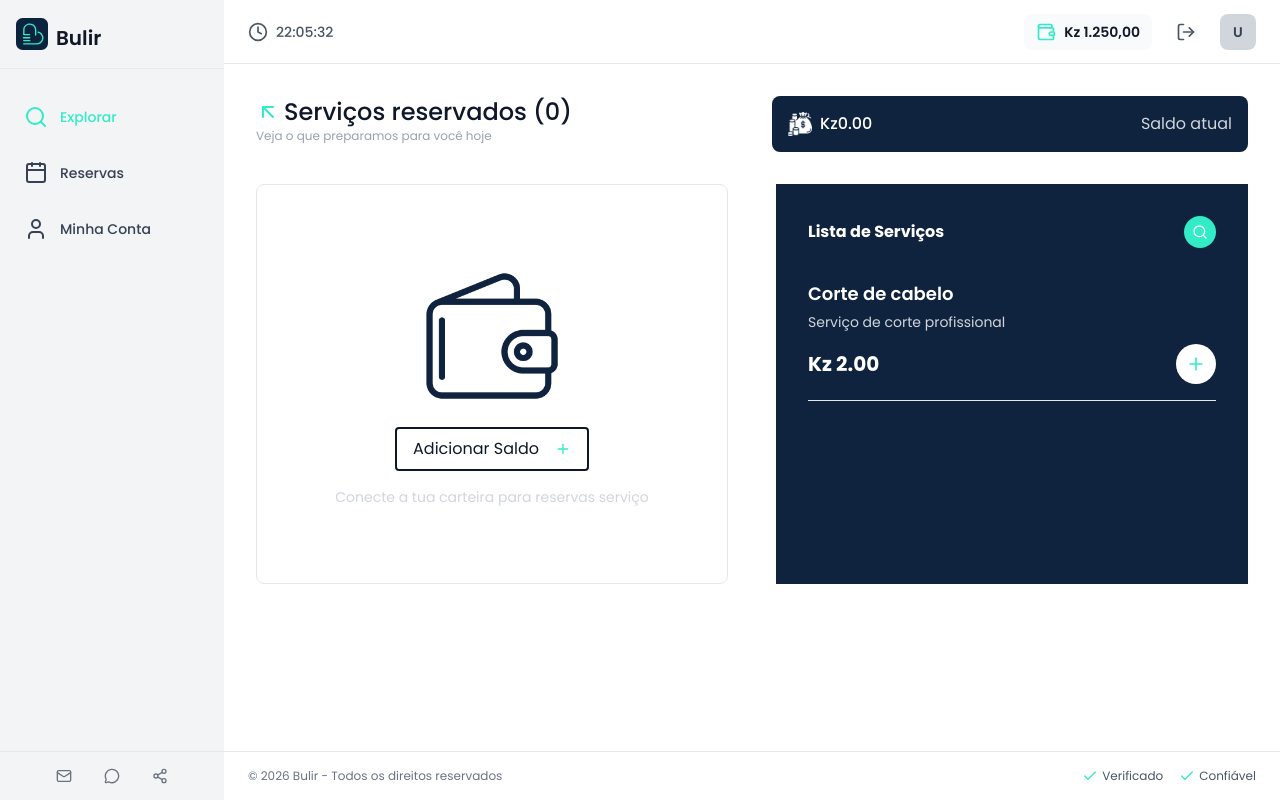
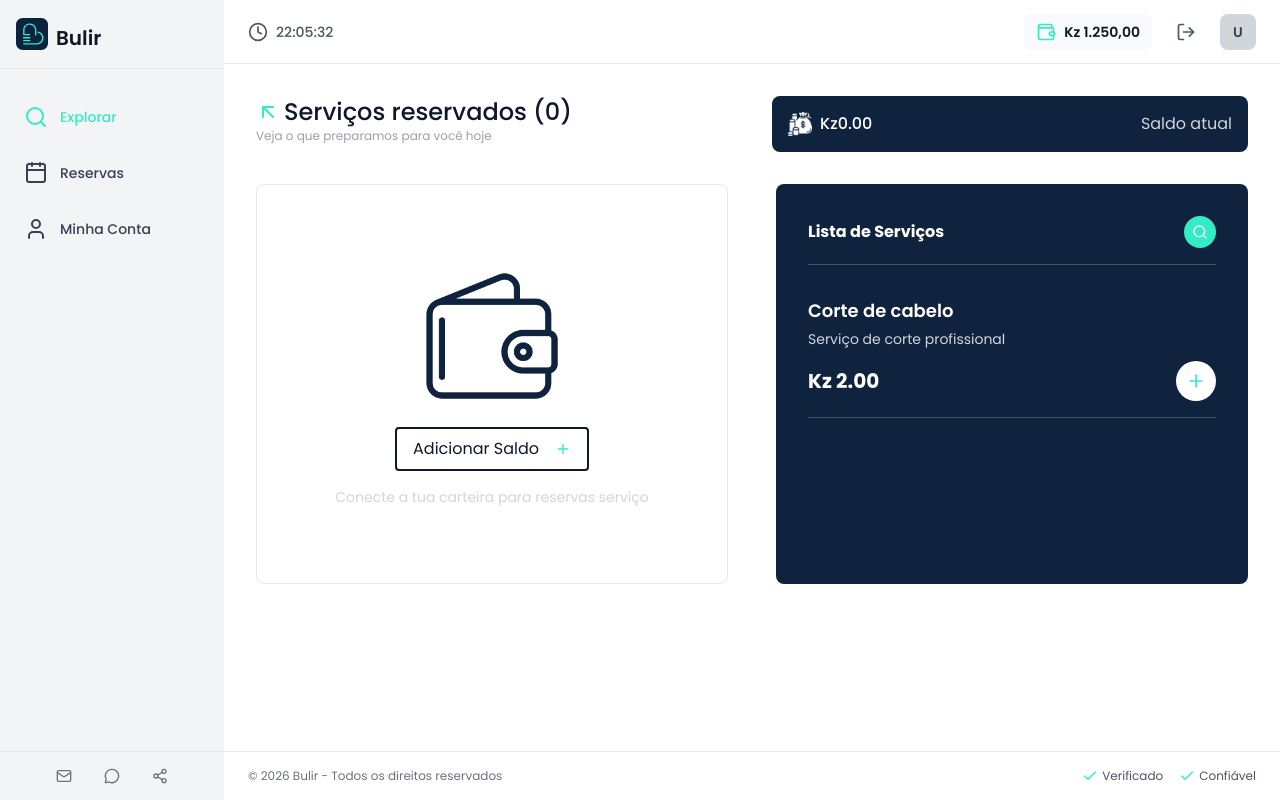
Before and after one commit to emanuel-malungo/Bulir, a Next.js app in the folder frontend-web/: page /client in a window 1280 px wide. Built offline with nearby package versions, Linux system fonts and the light colour scheme.

Commit message:
feat: aprimorar estilo do footer e adicionar bordas para melhor visualização

```diff
--- a/frontend-web/src/app/client/page.tsx
+++ b/frontend-web/src/app/client/page.tsx
@@ -33,15 +33,16 @@ export default function ClientDashboard() {
                     <p className="text-gray-300 text-sm" >Conecte a tua carteira para reservas serviço</p>
                 </div>
 
-                <div className="bg-primary text-white p-8 min-h-80" >
+                <div className="bg-primary rounded-lg text-white p-8 min-h-80" >
 
-                    <div className="flex items-center justify-between mb-4" >
+                    <div className="flex items-center justify-between mb-4 border-b border-gray-600 pb-4" >
                         <h1 className="font-bold"  >Lista de Serviços</h1>
                         <button className="cursor-pointer p-2 rounded-full bg-accent" >
                             <Search className="w-4 h-4 text-white" />
                         </button>
                     </div>
-                    <div className="border-b border-gray-200 py-4 flex flex-col justify-between" >
+
+                    <div className="border-b border-gray-600 py-4 flex flex-col justify-between" >
                         <div>
                             <h2 className="text-lg font-semibold mb-1" >Corte de cabelo</h2>
                             <p className="text-gray-300 text-sm mb-3" >Serviço de corte profissional</p>
```
Also changed, not shown: frontend-web/src/app/components/layout/Container.tsx (indentation only).
